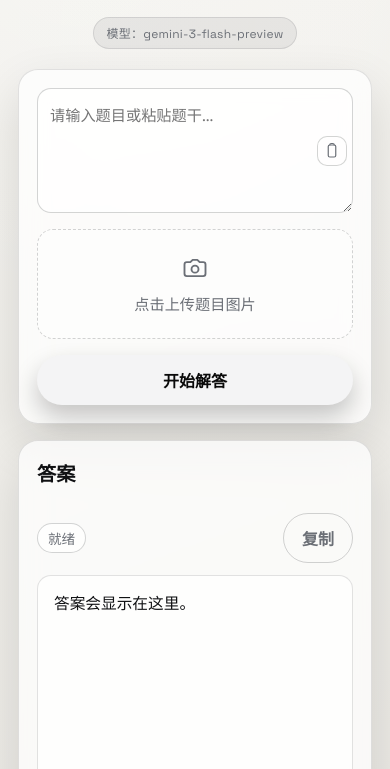
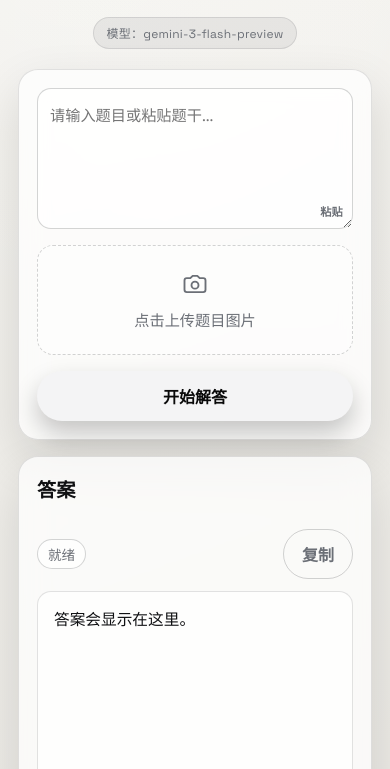
Before and after one commit to githubbzxs/AI-solver, a website: page public/index.html in a window 390 px wide. Shown: the part 75-844 px from the top of the page. Drawn offline with nearby package versions, Linux system fonts and the light colour scheme.

Commit message:
Simplify paste button placement

```diff
--- a/public/app.js
+++ b/public/app.js
@@ -272,13 +272,6 @@ removeImageBtn.addEventListener("click", (event) => {
   updateDropzone();
 });
 
-promptInput.addEventListener("paste", (event) => {
-  const text = event.clipboardData?.getData("text/plain");
-  if (!text) return;
-  event.preventDefault();
-  applyPaste(text);
-});
-
 pasteBtn.addEventListener("click", async () => {
   try {
     const text = await navigator.clipboard.readText();
--- a/public/index.html
+++ b/public/index.html
@@ -71,14 +71,11 @@
                 <button
                   type="button"
                   id="pasteBtn"
-                  class="icon-button ghost paste-button"
+                  class="paste-button"
                   aria-label="一键粘贴"
                   title="一键粘贴"
                 >
-                  <svg viewBox="0 0 24 24" aria-hidden="true">
-                    <path d="M9 4h6a2 2 0 0 1 2 2v12a2 2 0 0 1-2 2H9a2 2 0 0 1-2-2V6a2 2 0 0 1 2-2z"></path>
-                    <path d="M9 4a2 2 0 0 1 2-2h2a2 2 0 0 1 2 2"></path>
-                  </svg>
+                  粘贴
                 </button>
               </div>
             </label>
--- a/public/styles.css
+++ b/public/styles.css
@@ -243,15 +243,27 @@ body.modal-open {
 .textarea-wrap textarea {
   width: 100%;
   display: block;
-  padding: 16px 56px 16px 14px;
+  padding: 16px 52px 34px 14px;
   min-height: 140px;
 }
 
 .paste-button {
   position: absolute;
-  right: 10px;
-  top: 50%;
-  transform: translateY(-50%);
+  right: 12px;
+  bottom: 12px;
+  top: auto;
+  transform: none;
+  width: auto;
+  height: auto;
+  padding: 0;
+  border: 0;
+  border-radius: 8px;
+  background: transparent;
+  color: var(--muted);
+  font-size: 0.75rem;
+  font-weight: 600;
+  letter-spacing: 0.02em;
+  box-shadow: none;
 }
 
 .field input,
@@ -476,21 +488,8 @@ button:disabled {
   stroke-linejoin: round;
 }
 
-.icon-button.paste-button {
-  width: 32px;
-  height: 32px;
-  padding: 0;
-  border-radius: 10px;
-  border: 1px solid var(--outline);
-  background: rgba(255, 255, 255, 0.06);
-  color: var(--muted);
-  box-shadow: none;
-}
-
-.icon-button.paste-button:hover {
+.paste-button:hover {
   color: var(--ink);
-  border-color: var(--line);
-  background: rgba(255, 255, 255, 0.12);
 }
 
 .output-head {
@@ -900,16 +899,13 @@ body[data-theme="dark"] .error-details {
 
   .textarea-wrap textarea {
     min-height: 120px;
-    padding: 14px 48px 14px 12px;
+    padding: 14px 44px 30px 12px;
   }
 
   .paste-button {
-    right: 6px;
-  }
-
-  .icon-button.paste-button {
-    width: 30px;
-    height: 30px;
+    right: 10px;
+    bottom: 10px;
+    font-size: 0.7rem;
   }
 
   .dropzone {
```
